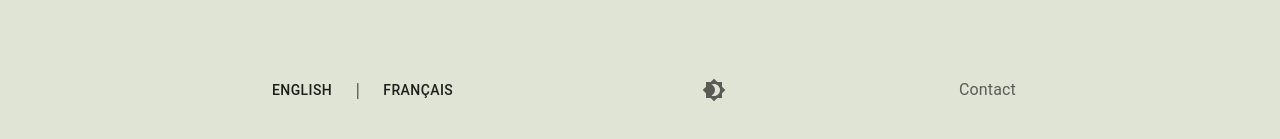
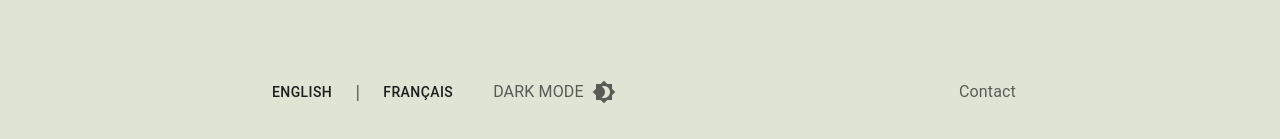
Before and after one commit to Bloodyblow/instant-stats, a Next.js app: page /auth/email-signin in a window 1280 px wide. Shown: the part 658-797 px from the top of the page. Built offline with nearby package versions, Linux system fonts and the light colour scheme; no server answers.

Commit message:
Dark mode button

```diff
--- a/src/app/i18n/en.json
+++ b/src/app/i18n/en.json
@@ -54,6 +54,7 @@
   "item-added": "{{item}} added",
   "item-deleted": "{{item}} deleted",
   "item-is-required": "{{item}} is required",
+  "item-mode": "{{item}} mode",
   "item-updated": "{{item}} updated",
   "light": "light",
   "logout": "Logout",
--- a/src/app/i18n/fr.json
+++ b/src/app/i18n/fr.json
@@ -53,6 +53,7 @@
   "item-added": "{{item}} ajouté",
   "item-deleted": "{{item}} supprimé",
   "item-is-required": "{{item}} est requis",
+  "item-mode": "Mode {{item}}",
   "item-updated": "{{item}} mis à jour",
   "light": "clair",
   "logout": "Se déconnecter",
--- a/src/components/Layout.tsx
+++ b/src/components/Layout.tsx
@@ -82,8 +82,10 @@ export default function Layout({
                 alignItems: "center",
               }}
             >
-              <ChooseLanguage />
-              <ToggleThemeMode />
+              <Stack direction="row" gap="1rem">
+                <ChooseLanguage />
+                <ToggleThemeMode />
+              </Stack>
               <a href="mailto:dev.instantstats@gmail.com">
                 <Typography sx={{ color: "text.secondary" }}>
                   {t("contact")}
--- a/src/components/ToggleThemeMode.tsx
+++ b/src/components/ToggleThemeMode.tsx
@@ -1,32 +1,49 @@
 import { useContext } from "react";
 import Brightness4Icon from "@mui/icons-material/Brightness4";
 import Brightness7Icon from "@mui/icons-material/Brightness7";
-import IconButton from "@mui/material/IconButton";
+import Button from "@mui/material/Button";
 import { useTheme } from "@mui/material/styles";
 import { ThemeModeContext } from "@/pages/_app";
-import { Tooltip } from "@mui/material";
+import { Tooltip, Typography } from "@mui/material";
+import { useTranslation } from "react-i18next";
 
 const buttonSx = {
   color: "text.secondary",
+  "&:hover, &:active, &:focus": {
+    color: "text.primary",
+  },
+  marginLeft: "0.5rem",
 };
+
 export function ToggleThemeMode() {
+  const { t } = useTranslation();
   const theme = useTheme();
   const themeModeContext = useContext(ThemeModeContext);
   return (
-    <IconButton
+    <Button
       sx={{ ml: 1 }}
       onClick={themeModeContext.toggleTheme}
       color="inherit"
     >
       {theme.palette.mode === "dark" ? (
+        <>
+          <Typography sx={{ color: "text.secondary" }}>
+            {t("item-mode", { item: t("light") })}
+          </Typography>
           <Tooltip title="Switch to light mode">
             <Brightness7Icon sx={buttonSx} />
           </Tooltip>
+        </>
       ) : (
+        <>
+          <Typography sx={{ color: "text.secondary" }}>
+            {t("item-mode", { item: t("dark") })}
+          </Typography>
           <Tooltip title="Switch to dark mode">
             <Brightness4Icon sx={buttonSx} />
           </Tooltip>
+        </>
       )}
-    </IconButton>
+    </Button>
   );
 }
```
Lines whose indentation alone changed are shown as unchanged.
